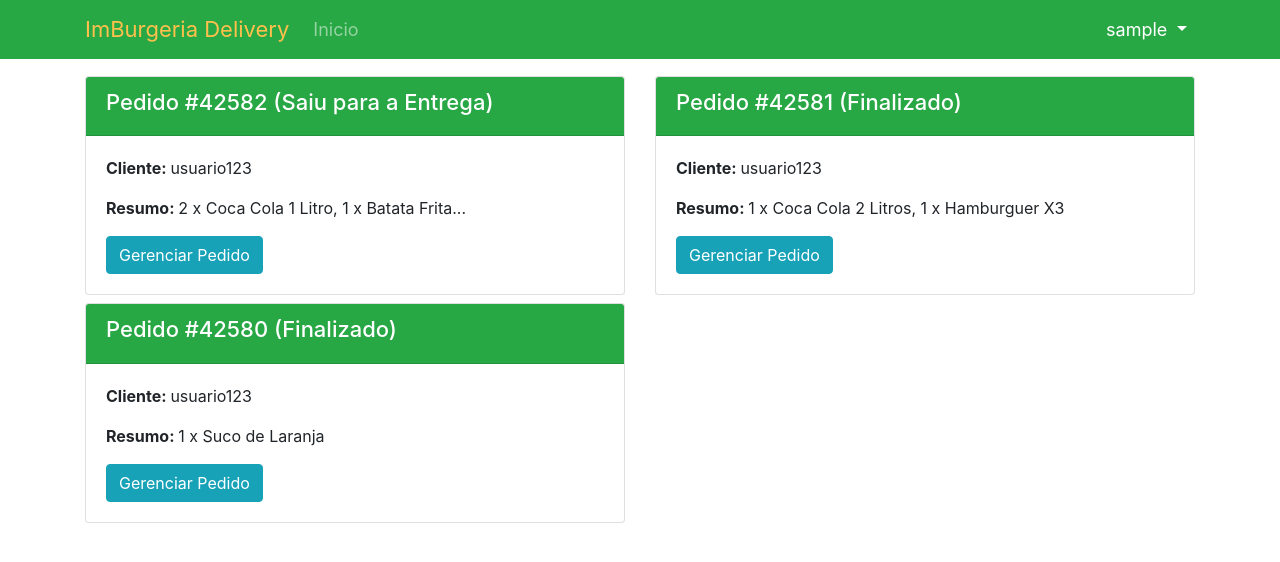
After one commit to tyronedamasceno/IMBurger, a Flask app: page /order_management in a window 1280 px wide. The commit adds this page. Shown: the top 562 px of the page. Run offline with Flask 2, Linux system fonts and the light colour scheme; a user stored in the database is signed in; some libraries are stand-ins or nearby versions.

Commit message:
cada tipo de usuario vai para sua respectiva pagina inicial

```diff
--- a/imburger/templates/layout.html
+++ b/imburger/templates/layout.html
@@ -56,11 +56,11 @@
               <a class="dropdown-item" href="#">Meus Pedidos</a>
               {% endif %}
               {% if session['user_type'] == 2 %}
-              <a class="dropdown-item" href="#">Gerenciar Pedidos</a>
+              <a class="dropdown-item" href="{{ url_for('users.order_management') }}">Gerenciar Pedidos</a>
               <a class="dropdown-item" href="#">Gerenciar Produtos</a>
               {% endif %}
               {% if session['user_type'] == 3 %}
-              <a class="dropdown-item" href="#">Gerenciar Estoque</a>
+              <a class="dropdown-item" href="{{ url_for('users.stock_management') }}">Gerenciar Estoque</a>
               {% endif %}
               <a class="dropdown-item" href="{{ url_for('users.logout') }}">Sair</a>
             </div>
--- /dev/null
+++ b/imburger/templates/order_management.html
@@ -0,0 +1,46 @@
+{% extends "layout.html" %} {% block content %}
+
+<div class="container mt-3">
+  <div id="produtos-wrapper">
+    <div class="row">
+      <div class="col-md-6 mb-2">
+        <div class="card">
+          <div class="card-header bg-success text-white">
+            <h1 style="font-size: 22px;"> Pedido #42582 (Saiu para a Entrega) </h1>
+          </div>
+          <div class="card-body">
+            <p> <b> Cliente: </b> usuario123 </p>
+            <p> <b> Resumo: </b> 2 x Coca Cola 1 Litro, 1 x Batata Frita... </p>
+            <button type="button" class="btn btn-info">Gerenciar Pedido</button>
+          </div>
+        </div>
+      </div>
+      <div class="col-md-6 mb-2">
+        <div class="card">
+          <div class="card-header bg-success text-white">
+            <h1 style="font-size: 22px;"> Pedido #42581 (Finalizado) </h1>
+          </div>
+          <div class="card-body">
+            <p> <b> Cliente: </b> usuario123 </p>
+            <p> <b> Resumo: </b> 1 x Coca Cola 2 Litros, 1 x Hamburguer X3 </p>
+            <button type="button" class="btn btn-info">Gerenciar Pedido</button>
+          </div>
+        </div>
+      </div>
+      <div class=" col-md-6 mb-2">
+        <div class="card">
+          <div class="card-header bg-success text-white">
+            <h1 style="font-size: 22px;"> Pedido #42580 (Finalizado) </h1>
+          </div>
+          <div class="card-body">
+            <p> <b> Cliente: </b> usuario123 </p>
+            <p> <b> Resumo: </b> 1 x Suco de Laranja </p>
+            <button type="button" class="btn btn-info">Gerenciar Pedido</button>
+          </div>
+        </div>
+      </div>
+    </div>
+  </div>
+</div>
+
+{% endblock content %}
--- a/imburger/users/routes.py
+++ b/imburger/users/routes.py
@@ -122,7 +122,7 @@ def login():
         ):
             obj_user = User.query.get(user['id'])
 
-            # Com o usuário já logaod, precisamos saber se o usuário é cliente, funcionario ou administrador
+            # Com o usuário já logado, precisamos saber se o usuário é cliente, funcionario ou administrador
 
             user_id = user['id']
 
@@ -168,7 +168,9 @@ def login():
             flash(f'Você logou com sucesso!', 'success')
             return (
                 redirect(next_page) if next_page
-                else redirect(url_for('main.home'))
+                else redirect(url_for('main.home')) if session['user_type'] == 1
+                else redirect(url_for('users.order_management')) if session['user_type'] == 2
+                else redirect(url_for('users.stock_management'))
             )
         else:
             # Caso não, login mal sucedido
@@ -234,3 +236,14 @@ def my_profile():
     image_file = url_for('static', filename='profile_pics/' + current_user.image_file)
     return render_template('my_profile.html', title='Account',
                            image_file=image_file, form=form)
+
+
+@users.route("/order_management")
+@login_required
+def order_management():
+    return render_template('order_management.html')
+
+@users.route("/stock_management")
+@login_required
+def stock_management():
+    return render_template('stock_management.html')
```
Also changed, not shown: imburger/templates/stock_management.html (added, +63 -0 lines).
